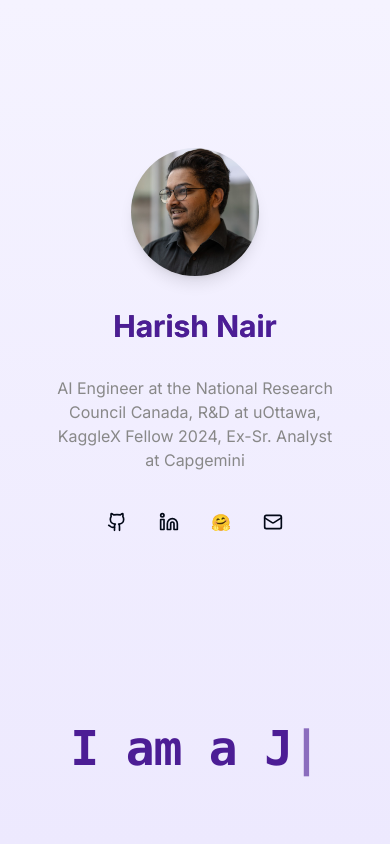
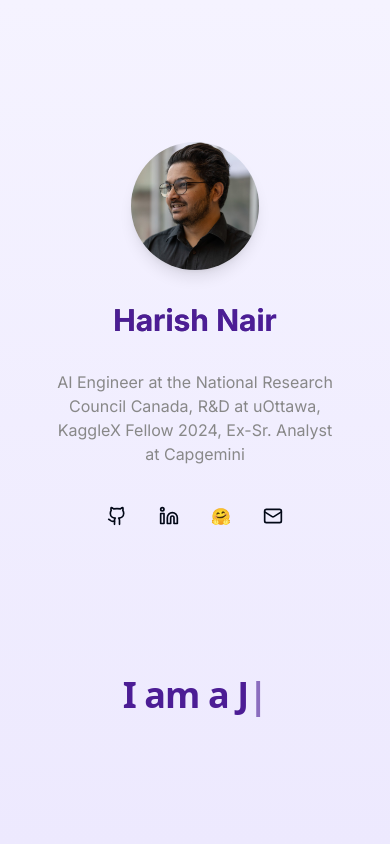
Before and after one commit to harishiker99/HN-Portfolio, a React (Vite) app: page / in a window 390 px wide. Shown: the top 844 px of the page. Built offline with nearby package versions, Linux system fonts and the light colour scheme.

Commit message:
update responsiveness

```diff
--- a/src/pages/Index.tsx
+++ b/src/pages/Index.tsx
@@ -35,7 +35,7 @@ const Index = () => {
           initial="initial"
           animate="animate"
           variants={stagger}
-          className="min-h-screen mt-[-15vh]" // Adjust this value as needed
+          className="min-h-screen mt-[-20vh]" // Adjust this value as needed
         >
           <motion.div variants={fadeInUp}>
             <Hero />
@@ -44,9 +44,9 @@ const Index = () => {
                 initial={{ opacity: 0, y: 20 }}
                 animate={{ opacity: 1, y: 0 }}
                 transition={{ duration: 0.8, ease: "easeOut" }}
-                className="space-y-8 mt-[-5vh]"
+                className="space-y-8 mt-[-10vh]"
               >
-                <h1 className="text-5xl md:text-4xl font-mono font-black tracking-tight text-violet-900 dark:text-violet-50">
+                <h1 className="text-4xl md:text-4xl font-sans font-bold tracking-tight text-violet-900 dark:text-violet-50">
                   <span className="inline-block min-h-[1.5em]">
                     I am a {animatedText}
                     <span className="animate-pulse">|</span>
```
